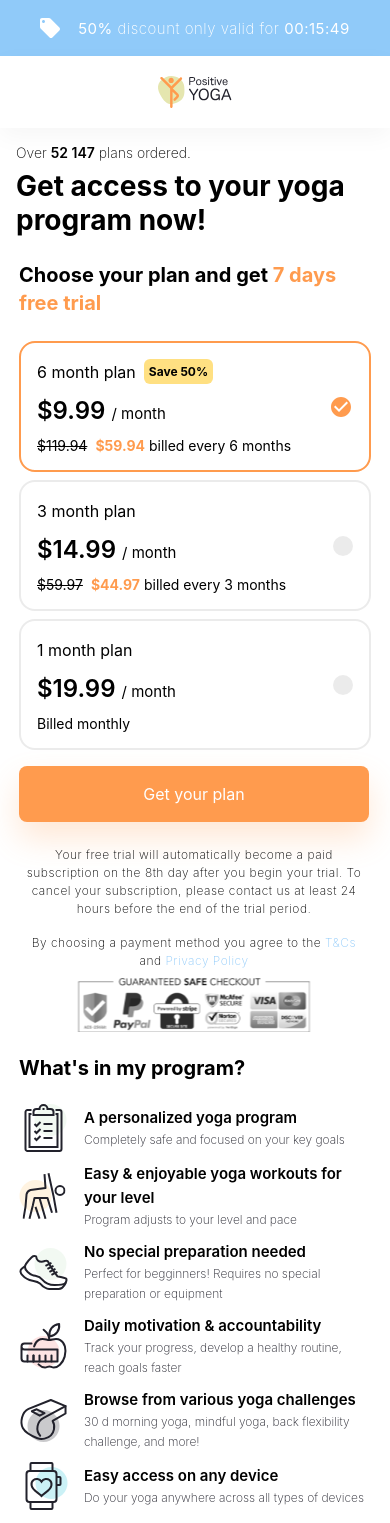
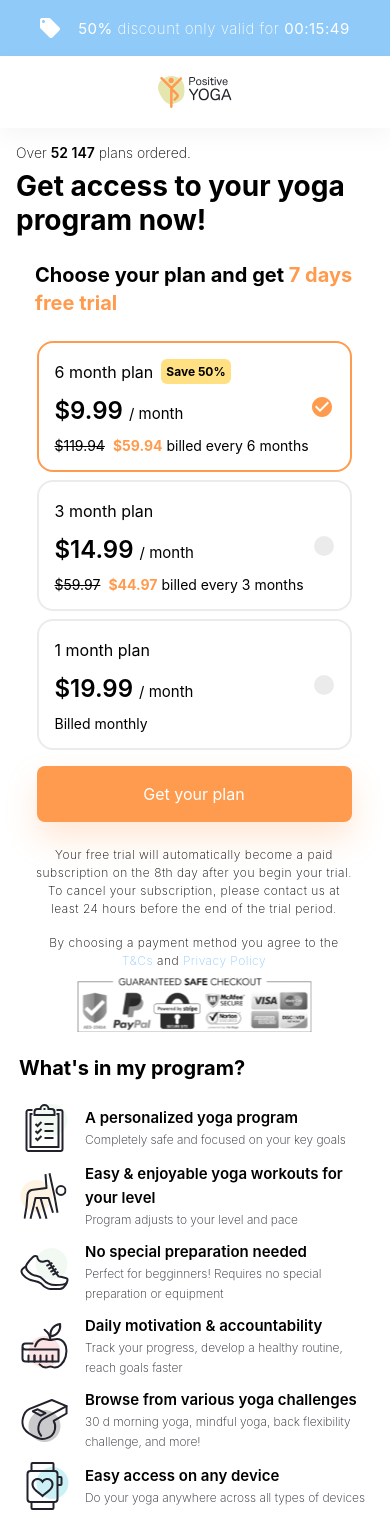
Before and after one commit to JustasTitovec/positive-yoga, a React (Create React App) app: page / in a window 390 px wide. Shown: the top 1523 px of the page. Built offline with nearby package versions, Linux system fonts and the light colour scheme.

Commit message:
media queries update

```diff
--- a/src/components/AppSection.js
+++ b/src/components/AppSection.js
@@ -45,6 +45,11 @@ const AppIconsBackground = styled.div`
 `;
 
 const AppCheckList = styled.div`
+  display: flex;
+  justify-content: center;
+  align-items: center;
+  flex-direction: column;
+  padding: 18px;
   margin: 0px 32px;
   width: 350px;
   h3 {
@@ -55,6 +60,10 @@ const AppCheckList = styled.div`
     h3 {
       font-size: 20px;
     }
+  }
+  @media (max-width: 450px) {
+    width: 100%;
+    margin: 0;
   }
 `;
 
--- a/src/components/Button.js
+++ b/src/components/Button.js
@@ -13,6 +13,14 @@ const PrimaryButton = styled.button`
   border: none;
   margin: ${(props) => (props.primary ? '16px 0px' : '48px 0px')};
   cursor: pointer;
+
+  @media (max-width: 450px) {
+    width: 90%;
+  }
+  &:active {
+    box-shadow: 0px 8px 16px rgba(255, 155, 78, 0.24);
+    transform: translateY(2px);
+  }
 `;
 
 const Button = ({ label }) => {
--- a/src/components/QuestionItem.js
+++ b/src/components/QuestionItem.js
@@ -61,7 +61,6 @@ const QuestionItem = ({ question, answer, index }) => {
     <Question index={index}>
       <Wrap onClick={() => toggle(index)}>
         <h5>{question}</h5>
-
         <span>{clicked ? <ExpandLessIcon /> : <KeyboardArrowDownIcon />}</span>
       </Wrap>
       <div>{clicked ? <p>{answer}</p> : null}</div>
--- a/src/components/SubscriptionPricingItem.js
+++ b/src/components/SubscriptionPricingItem.js
@@ -13,6 +13,9 @@ const Option = styled.div`
   background: #ffffff;
   border-radius: 16px;
   cursor: pointer;
+  @media (max-width: 450px) {
+    width: 90%;
+  }
 
   .checkCircle {
     width: 20px;
--- a/src/components/Subscriptions.js
+++ b/src/components/Subscriptions.js
@@ -14,6 +14,9 @@ const Container = styled.div`
   justify-content: center;
   align-items: center;
   flex-direction: column;
+  @media (max-width: 450px) {
+    flex-direction: column;
+  }
 `;
 
 const Offer = styled.div`
@@ -24,6 +27,11 @@ const Offer = styled.div`
 `;
 
 const Advantages = styled.div`
+  display: flex;
+  justify-content: center;
+  align-items: center;
+  flex-direction: column;
+
   h3 {
     font-size: 24px;
     width: 352px;
@@ -40,6 +48,8 @@ const Advantages = styled.div`
 const Pricing = styled.div`
   display: flex;
   flex-direction: column;
+  justify-content: center;
+  align-items: center;
   width: 350px;
   margin-right: 32px;
   h3 {
@@ -53,7 +63,7 @@ const Pricing = styled.div`
   @media (max-width: 768px) {
     margin-right: 0px;
     h3 {
-      margin: 16px 0px;
+      margin: 16px;
       font-size: 20px;
       line-height: 28px;
     }
@@ -70,6 +80,9 @@ const Terms = styled.p`
   span {
     color: #90caf9;
     cursor: pointer;
+  }
+  @media (max-width: 768px) {
+    padding: 0px 16px;
   }
 `;
 
--- a/src/components/SuccessStories.js
+++ b/src/components/SuccessStories.js
@@ -14,6 +14,8 @@ const SuccessStoriesSection = styled.section`
 
   @media (max-width: 768px) {
     flex-direction: column;
+    justify-content: center;
+    align-items: center;
   }
 `;
 
--- a/src/components/SuccessStoryItem.js
+++ b/src/components/SuccessStoryItem.js
@@ -1,4 +1,4 @@
-import React from 'react';
+import React, { useEffect } from 'react';
 import styled from 'styled-components';
 // Images imports
 import ratingStar from '../assets/ratingStar.svg';
@@ -11,6 +11,9 @@ const SuccessStory = styled.div`
   background: #ffffff;
   box-shadow: 0px 16px 32px rgba(57, 53, 60, 0.08);
   border-radius: 16px;
+  @media (max-width: 768px) {
+    margin: 0;
+  }
   h5 {
     font-size: 15px;
     font-style: normal;
@@ -41,6 +44,15 @@ const Rating = styled.div`
 `;
 
 const SuccessStoryItem = ({ name, place, ratingValue, personImg, story }) => {
+  const findWord = (story) => {
+    let substr = 'Positive';
+    return story.replace(substr, `<b> + ${substr} + </b>`);
+  };
+
+  useEffect(() => {
+    findWord(story);
+  }, [story]);
+
   return (
     <SuccessStory>
       <h5>{name}</h5>
@@ -63,7 +75,7 @@ const SuccessStoryItem = ({ name, place, ratingValue, personImg, story }) => {
         </span>
       </Rating>
       <img src={personImg} alt="person" />
-      <SuccessStoryText>{story}</SuccessStoryText>
+      <SuccessStoryText>{findWord(story)}</SuccessStoryText>
     </SuccessStory>
   );
 };
```
